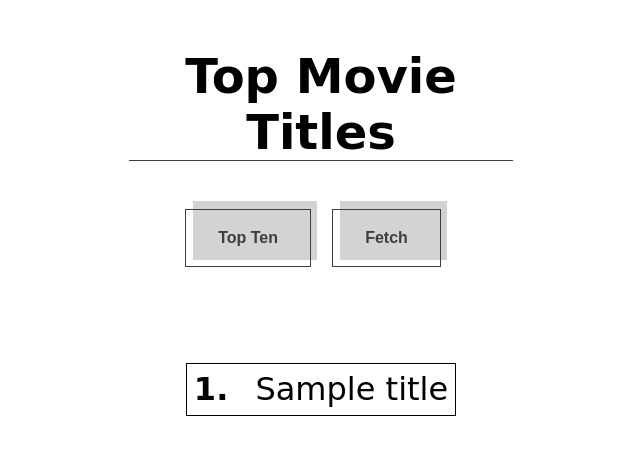
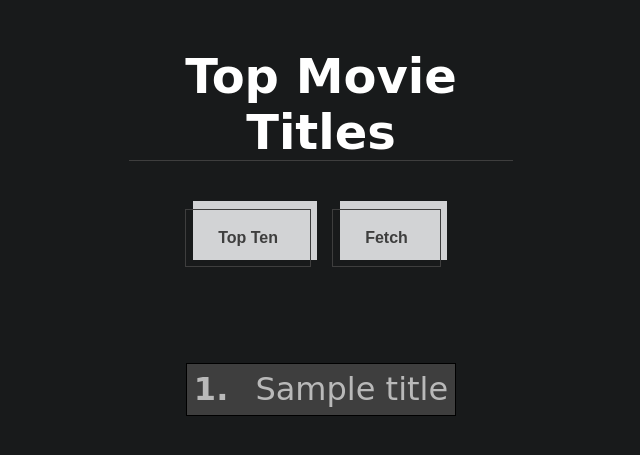
Before and after one commit to snlucas/imdb_scrape, a Flask app: template templates/titles.html in a window 1280 px wide. Shown: the top 455 px of the page, without its empty margins (319-959 px from the left). Run offline with Flask 2, Linux system fonts and the light colour scheme; the template is opened without the code that fills it: most values are stand-ins (such as "Sample title", 1, 10 or a date in 2020); parts of the project's set-up code (start-up, migrations or seed data) failed here and were passed over; some web fonts are replaced.

Commit message:
Update style

```diff
--- a/static/style.css
+++ b/static/style.css
@@ -10,6 +10,7 @@
 body {
     font-family: 'Tilt Neon', cursive, 'Roboto', sans-serif;
     text-align: center;
+    background-color: #181a1b;
 }
 
 h1 {
@@ -17,6 +18,7 @@ h1 {
     margin: 1em auto 1em auto;
     border-bottom: 1px solid #3e3e3e;
     width: 30%;
+    color: #fff;
 }
 
 ol {
@@ -40,6 +42,7 @@ li {
     margin: 0.5em;
     counter-increment: item;
     border-bottom: 2px dashed black;
+    color: #b9b9b9;
 }
 
 li::before {
@@ -52,6 +55,7 @@ li.storm {
     display: inline-block;
     border: 1px solid black;
     padding: .2em;
+    background-color: #3e3e3e;
 }
 
 li.list {
@@ -62,6 +66,12 @@ a {
     text-decoration: none;
     color: inherit;
 }
+/*
+button {
+    background-color: #fbfcfc;
+    color: #425273;
+}
+*/
 
 button {
     color: #3e3e3e;
@@ -106,6 +116,7 @@ button:hover:before {
     background-color: #8e9bb9;
 }
 
+
 @media (min-width: 768px) {
     button {
         padding: 16px 32px;
```
